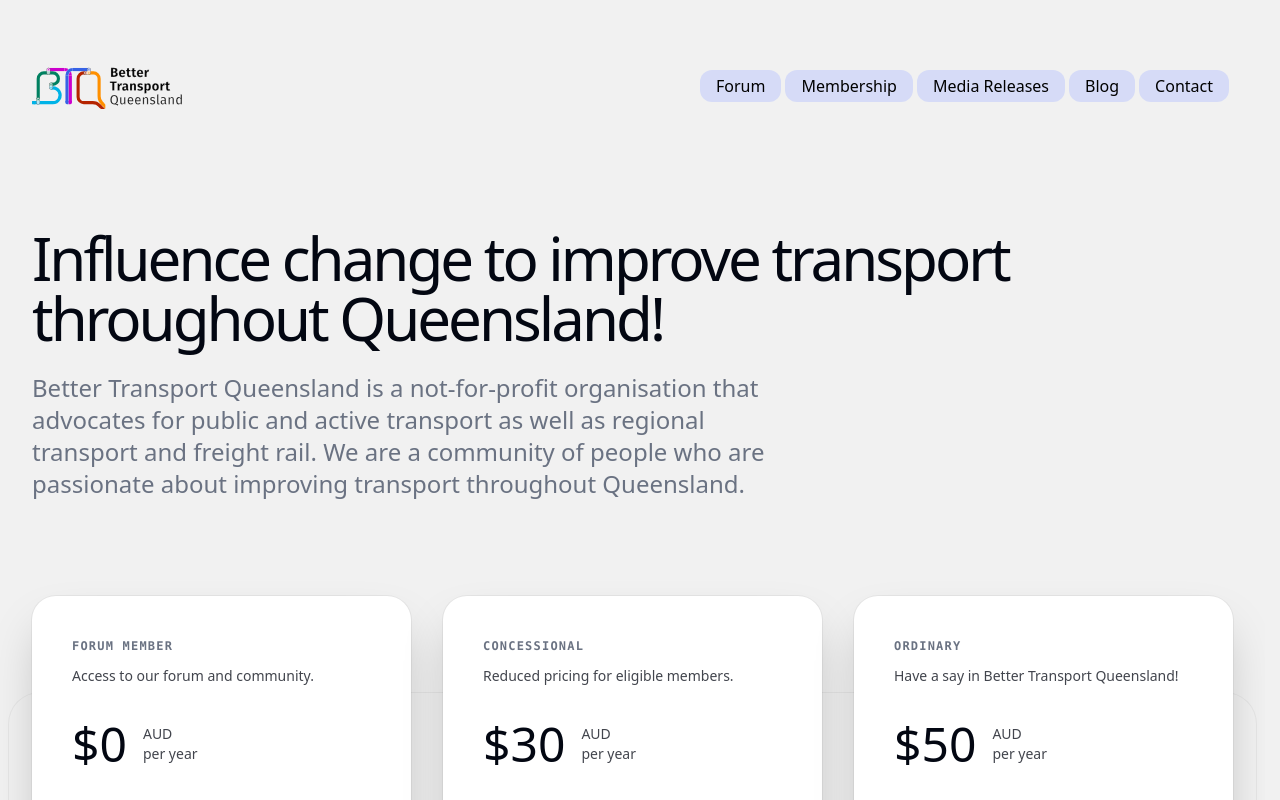
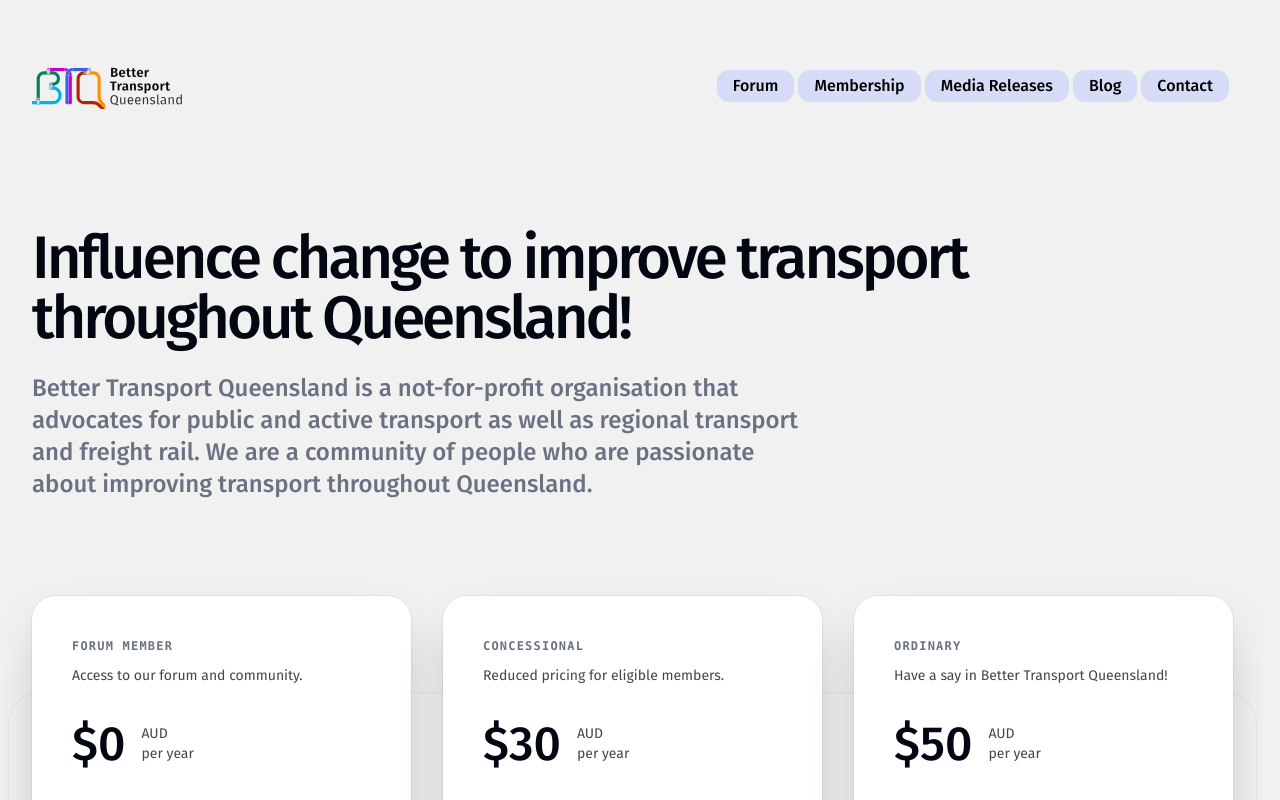
Before and after one commit to rowan-gray/btq-website, a Next.js app: page /member in a window 1280 px wide. Shown: the top 800 px of the page. Built offline with nearby package versions, Linux system fonts and the light colour scheme; what node-cache would draw is missing.

Commit message:
Fixed production run not working properly and fixed font issues.

```diff
--- a/app/layout.tsx
+++ b/app/layout.tsx
@@ -1,5 +1,6 @@
 import '@/styles/tailwind.css'
 import type { Metadata } from 'next'
+import { Fira_Sans } from 'next/font/google'
 import NodeCache from 'node-cache'
 import RSSParser from 'rss-parser'
 
@@ -120,24 +121,20 @@ export const createPageMetadata = (params: {
   }
 }
 
+// Configure the Fira Sans font
+const firaSans = Fira_Sans({
+  subsets: ['latin'],
+  weight: ['100', '200', '300', '400', '500', '600', '700', '800', '900'], // Include desired font weights
+})
+
 export default function RootLayout({
   children,
 }: Readonly<{ children: React.ReactNode }>) {
   return (
     <html lang="en" className="scrollbar-gutter-stable">
-      <head>
-        <link rel="preconnect" href="https://fonts.googleapis.com" />
-        <link
-          rel="preconnect"
-          href="https://fonts.gstatic.com"
-          crossOrigin="anonymous"
-        />
-        <link
-          href="https://fonts.googleapis.com/css2?family=Fira+Sans:ital,wght@0,100;0,200;0,300;0,400;0,500;0,600;0,700;0,800;0,900;1,100;1,200;1,300;1,400;1,500;1,600;1,700;1,800;1,900&family=Roboto:ital,wght@0,100;0,300;0,400;0,500;0,700;0,900;1,100;1,300;1,400;1,500;1,700;1,900&display=swap"
-          rel="stylesheet"
-        />
-      </head>
-      <body className="bg-[#f1f1f1] font-sans text-gray-950 antialiased">
+      <body
+        className={`bg-[#f1f1f1] ${firaSans.className} text-gray-950 antialiased`}
+      >
         {children}
       </body>
     </html>
--- a/next.config.mjs
+++ b/next.config.mjs
@@ -3,7 +3,6 @@ const nextConfig = {
   images: {
     unoptimized: true,
   },
-  output: 'standalone',
 };
 
 export default nextConfig;
--- a/package.json
+++ b/package.json
@@ -5,7 +5,7 @@
   "scripts": {
     "dev": "next dev",
     "build": "next build",
-    "start": "npx serve@latest out",
+    "start": "next start",
     "lint": "next lint",
     "typegen": "sanity schema extract --path=src/sanity/extract.json && sanity typegen generate && rm ./src/sanity/extract.json"
   },
```
